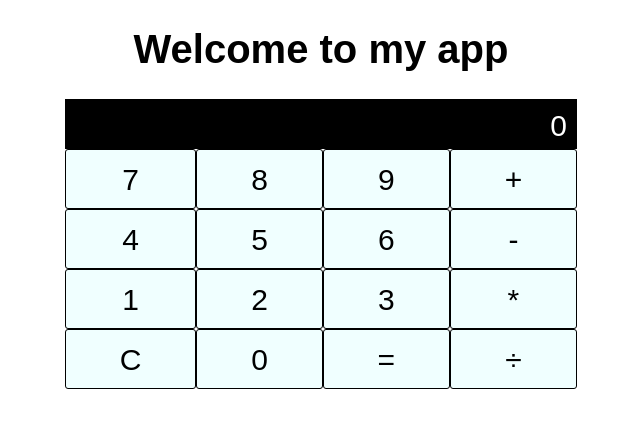
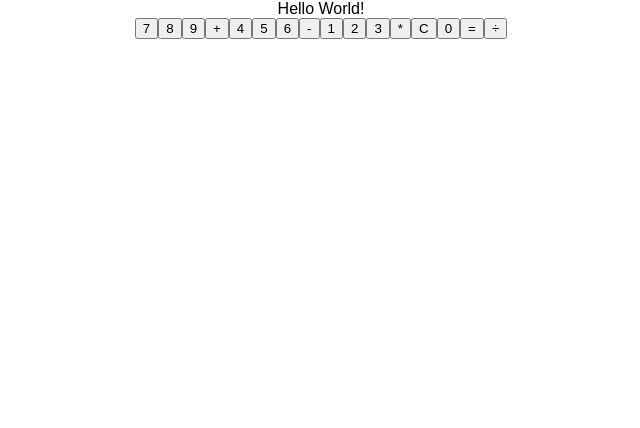
Before and after one commit to LorreaLadao/React-my-calculator, a React (Create React App) app: page / in a window 1280 px wide. Shown: the top 428 px of the page, without its empty margins (319-959 px from the left). Built offline with nearby package versions, Linux system fonts and the light colour scheme.

Commit message:
Update App.js

```diff
--- a/src/App.js
+++ b/src/App.js
@@ -1,33 +1,45 @@
-import React from 'react';
 import './App.css';
 
-function App() {
+function CalcButton({label}) {
   return (
-    <div className="App">
-      <h1 className="calcu">Welcome to my app</h1>
-      <div className="container">
-        <div className="content">
-          <div className="item-1">0</div>
-          <div className="item-2">7</div>
-          <div className="item-3">8</div>
-          <div className="item-4">9</div>
-          <div className="item-5">+</div>
-          <div className="item-6">4</div>
-          <div className="item-7">5</div>
-          <div className="item-8">6</div>
-          <div className="item-9">-</div>
-          <div className="item-10">1</div>
-          <div className="item-11">2</div>
-          <div className="item-12">3</div>
-          <div className="item-13">*</div>
-          <div className="item-14">C</div>
-          <div className="item-15">0</div>
-          <div className="item-16">=</div>
-          <div className="item-17">÷</div>
-        </div>
-      </div>
+    <button>
+      {label}
+    </button>
+  );
+}
+
+function CalcDisplay({display}) {
+  return (
+    <div className='CalcDisplay'>
+      {display}
     </div>
   );
 }
 
+function App() {
+  return (
+  <div className="CalcContainer">
+  <CalcDisplay display={"Hello World!"} />
+    <div className="ButtonContainer">
+      < CalcButton label={7}/>
+      < CalcButton label={8}/>
+      < CalcButton label={9}/>
+      < CalcButton label={"+"}/>
+      < CalcButton label={4}/>
+      < CalcButton label={5}/>
+      < CalcButton label={6}/>
+      < CalcButton label={"-"}/>
+      < CalcButton label={1}/>
+      < CalcButton label={2}/>
+      < CalcButton label={3}/>
+      < CalcButton label={"*"}/>
+      < CalcButton label={"C"}/>
+      < CalcButton label={0}/>
+      < CalcButton label={"="}/>
+      < CalcButton label={"÷"}/>
+    </div>
+  </div>
+  );
+}
+
 export default App;
```
